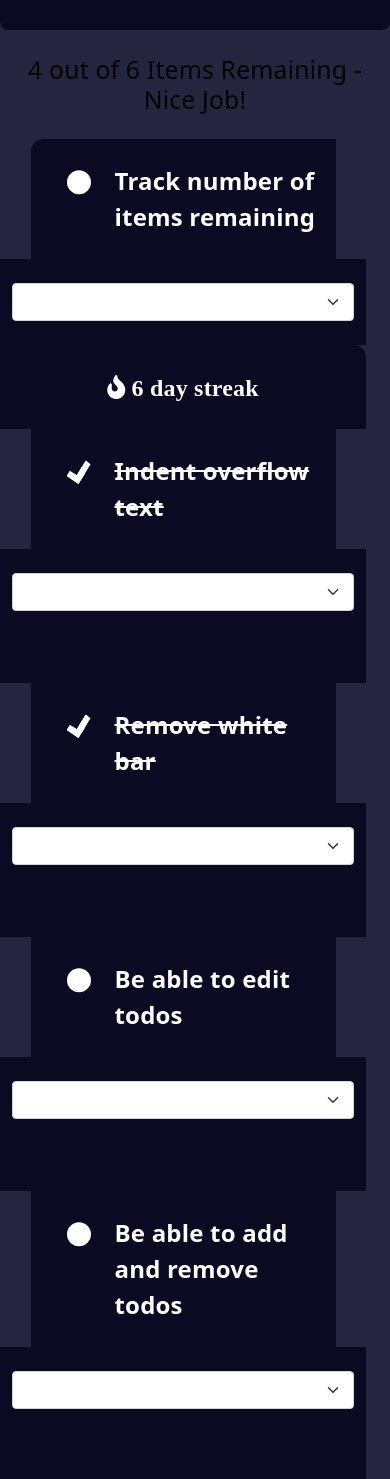
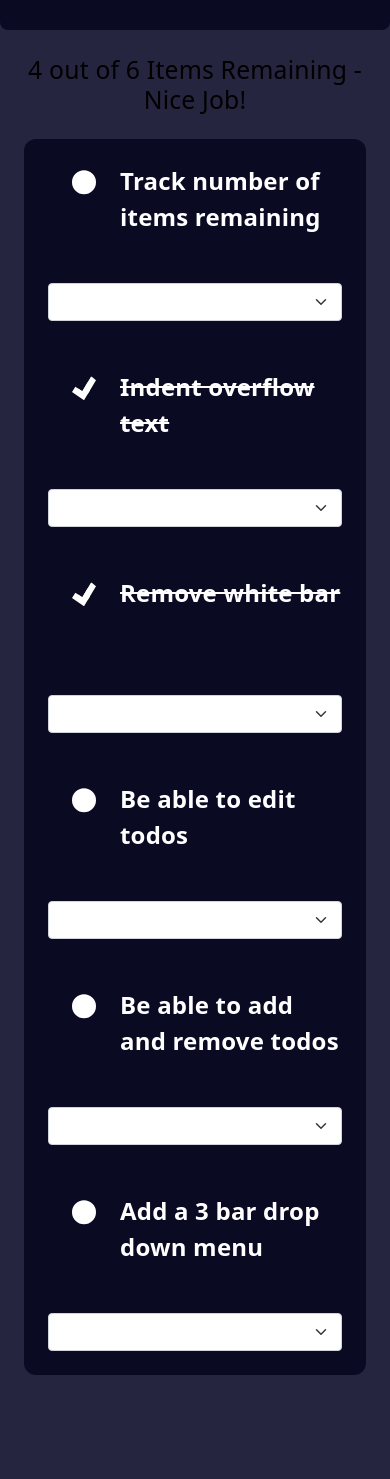
Before and after one commit to aholley30/todo-list-project, a plain HTML site: page index.html in a window 390 px wide. Shown: the part 59-1538 px from the top of the page. After the commit the page ends 1459 px from the top, so only its background shows below. Drawn offline with nearby package versions, Linux system fonts and the light colour scheme.

Commit message:
fixed mobile design, cleaned code a little

```diff
--- a/index.html
+++ b/index.html
@@ -41,14 +41,14 @@
     </fieldset> -->
     <div class="row" id="centerme">
       <div class="row" id="todo_list">
-        <div class="col-1"></div>
-        <div class="col-10 col-sm-5">
+        <div class="d-none d-sm-block col-1" id="lildiv"></div>
+        <div class="d-large-block col-sm-5" id="itemdiv">
           <label for="v1" class="item_label">
             <input type="checkbox" id="v1" value="v1" class="inline" />
             <span class="strike">Track number of items remaining</span>
           </label>
         </div>
-        <div class="hidden col-sm-2 time_select">
+        <div class="col-sm-2" id="dropdiv">
           <select name="time_req" class="form-select" placeholder="Length">
             <optgroup label="Time Commitment">
               <option value="" disabled selected></option>
@@ -58,20 +58,20 @@
             </optgroup>
           </select>
         </div>
-        <div class="hidden col-sm-3 first">
+        <div class="d-none d-sm-block col-sm-3" id="streakdiv">
           <span class="right fas fa-fire"> 6 day streak</span>
         </div>
-        <div class="col-1"></div>
+        <div class= "d-none d-sm-block col-1" id="lildiv"></div>
       </div>
       <div class="row" id="todo_list">
-        <div class="col-1"></div>
-        <div class="col-10 col-sm-5">
+        <div class= "d-none d-sm-block col-1" id="lildiv"></div>
+        <div class="d-large-block col-sm-5" id="itemdiv">
           <label for="v2" class="item_label">
             <input type="checkbox" id="v2" value="v2" class="inline" checked />
             <span class="strike">Indent overflow text</span>
           </label>
         </div>
-        <div class="hidden col-sm-2 time_select">
+        <div class="col-sm-2" id="dropdiv" >
           <select name="time_req" class="form-select" placeholder="Length">
             <optgroup label="Time Commitment">
               <option value="" disabled selected></option>
@@ -81,18 +81,18 @@
             </optgroup>
           </select>
         </div>
-        <div class="hidden col-sm-3"><span class="strike"> </span></div>
-        <div class="col-1"></div>
+        <div class="d-none d-sm-block col-sm-3" id="streakdiv"><span class="strike"> </span></div>
+        <div class= "d-none d-sm-block col-1" id="lildiv"></div>
       </div>
       <div class="row" id="todo_list">
-        <div class="col-1"></div>
-        <div class="col-10 col-sm-5">
+        <div class= "d-none d-sm-block col-1" id="lildiv"></div>
+        <div class="d-large-block col-sm-5" id="itemdiv">
           <label for="v3" class="item_label">
             <input type="checkbox" id="v3" value="v3" class="inline" checked />
             <span class="strike">Remove white bar</span>
           </label>
         </div>
-        <div class="hidden col-sm-2 time_select">
+        <div class="col-sm-2" id="dropdiv">
           <select name="time_req" class="form-select" placeholder="Length">
             <optgroup label="Time Commitment">
               <option value="" disabled selected></option>
@@ -102,18 +102,18 @@
             </optgroup>
           </select>
         </div>
-        <div class="hidden col-sm-3"><span class="strike"> </span></div>
-        <div class="col-1"></div>
+        <div class="d-none d-sm-block col-sm-3" id="streakdiv"><span class="strike"> </span></div>
+        <div class= "d-none d-sm-block col-1" id="lildiv"></div>
       </div>
       <div class="row" id="todo_list">
-        <div class="col-1"></div>
-        <div class="col-10 col-sm-5">
+        <div class= "d-none d-sm-block col-1" id="lildiv"></div>
+        <div class="d-large-block col-sm-5" id="itemdiv">
           <label for="v4" class="item_label">
             <input type="checkbox" id="v4" value="v4" class="inline" />
             <span class="strike">Be able to edit todos</span>
           </label>
         </div>
-        <div class="hidden col-sm-2 time_select">
+        <div class="col-sm-2" id="dropdiv">
           <select name="time_req" class="form-select" placeholder="Length">
             <optgroup label="Time Commitment">
               <option value="" disabled selected></option>
@@ -123,18 +123,18 @@
             </optgroup>
           </select>
         </div>
-        <div class="hidden col-sm-3"><span class="strike"> </span></div>
-        <div class="col-1"></div>
+        <div class="d-none d-sm-block col-sm-3" id="streakdiv"><span class="strike"> </span></div>
+        <div class= "d-none d-sm-block col-1" id="lildiv"></div>
       </div>
       <div class="row" id="todo_list">
-        <div class="col-1"></div>
-        <div class="col-10 col-sm-5">
+        <div class= "d-none d-sm-block col-1" id="lildiv"></div>
+        <div class="d-large-block col-sm-5" id="itemdiv">
           <label for="v5" class="item_label">
             <input type="checkbox" id="v5" value="v5" class="inline" />
             <span class="strike">Be able to add and remove todos</span>
           </label>
         </div>
-        <div class="hidden col-sm-2 time_select">
+        <div class="col-sm-2" id="dropdiv">
           <select name="time_req" class="form-select" placeholder="Length">
             <optgroup label="Time Commitment">
               <option value="" disabled selected></option>
@@ -144,18 +144,18 @@
             </optgroup>
           </select>
         </div>
-        <div class="hidden col-sm-3"><span class="strike"> </span></div>
-        <div class="col-1"></div>
+        <div class="d-none d-sm-block col-sm-3" id="streakdiv"><span class="strike"> </span></div>
+        <div class= "d-none d-sm-block col-1" id="lildiv"></div>
       </div>
       <div class="row" id="todo_list">
-        <div class="col-1"></div>
-        <div class="col-10 col-sm-5">
+        <div class= "d-none d-sm-block col-1" id="lildiv"></div>
+        <div class="d-large-block col-sm-5" id="itemdiv">
           <label for="v6" class="item_label">
             <input type="checkbox" id="v6" value="v6" class="inline" />
             <span class="strike">Add a 3 bar drop down menu</span>
           </label>
         </div>
-        <div class="hidden col-sm-2 time_select">
+        <div class="col-sm-2" id="dropdiv">
           <select name="time_req" class="form-select" placeholder="Length">
             <optgroup label="Time Commitment">
               <option value="" disabled selected></option>
@@ -165,8 +165,8 @@
             </optgroup>
           </select>
         </div>
-        <div class="hidden col-sm-3"><span class="strike"> </span></div>
-        <div class="col-1"></div>
+        <div class="d-none d-sm-block col-sm-3" id="streakdiv"><span class="strike"> </span></div>
+        <div class= "d-none d-sm-block col-1" id="lildiv"></div>
       </div>
     </div>
     <div class="row">
--- a/styles.css
+++ b/styles.css
@@ -96,63 +96,73 @@ label input:checked~.strike{
 }
 
 #centerme {
-  text-align: left;
+  /* text-align: left; */
   /* background-color:  #0a0a23; */
   color: white;
   /* margin: auto; */
 
   font-size: x-large;
   font-weight: bold;
+  margin: auto;
   /* padding: 0; */
 
 }
-#todo_list:first-child .first{
-  border: 0.15em solid inherit;
-  border-top-right-radius: 0.5em;
-  text-align: center;
+
+#centerme .row {
+  margin: auto;
 }
 
-#todo_list:first-child .col-6, #todo_list:first-child .col-10 {
-  border: 0.15em solid inherit;
-  border-top-left-radius: 0.5em;
-}
-
-#todo_list:last-child .col-sm-3 {
-  border: 0.15em solid inherit;
-  border-bottom-right-radius: 0.5em;
-}
-
-#todo_list:last-child .col-6, #todo_list:last-child .col-10 {
-  border: 0.15em solid inherit;
-  border-bottom-left-radius: 0.5em;
-}
-
-.col-4, .col-6, .col-2, .col-10, .hidden {
+#itemdiv,#dropdiv,#streakdiv {
   padding: 1em;
   /* padding-bottom: 0; */
   background-color:  #0a0a23;
   margin: 0;
 }
 
-.col-4:last-child, .col-6:last-child {
-  /* padding-bottom: 1em; */
-  background-color:  #0a0a23;
+@media (min-width: 576px) {
+  #todo_list:first-child #itemdiv {
+    border: 0.15em solid inherit;
+    border-top-left-radius: 0.5em;
+  }
+  #todo_list:last-child #itemdiv {
+    border: 0.15em solid inherit;
+    border-bottom-left-radius: 0.5em;
+  }
+  #todo_list:first-child #streakdiv {
+    border: 0.15em solid inherit;
+    border-top-right-radius: 0.5em;
+  }
+  #todo_list:last-child #streakdiv {
+    border: 0.15em solid inherit;
+    border-bottom-right-radius: 0.5em;
+  }
 }
 
-.col-4 {
-  float: right;
-  text-align: center;
-  /* padding-right: 1.5em; */
-  background-color:  #0a0a23;
+@media (max-width: 576px) {
+  #todo_list:first-child #itemdiv {
+    border: 0.15em solid inherit;
+    border-top-left-radius: 0.5em;
+    border-top-right-radius: 0.5em;
+  }
+  #todo_list:last-child #dropdiv {
+    border: 0.15em solid inherit;
+    border-bottom-left-radius: 0.5em;
+    border-bottom-right-radius: 0.5em;
+  }
+  #centerme {
+    margin: auto;
+    padding: auto;
+  }
+  #centerme .row {
+    margin: auto;
+    padding: auto;
+  }
+
 }
 
+
+/* Indent lines */
 .item_label {
   display: flex;
   flex-direction: row;
 }
-
-.time_select {
-  float: center;
-  text-align-last: center;
-  text-align: center;
-}
```
Also changed, not shown: to_add.txt.
